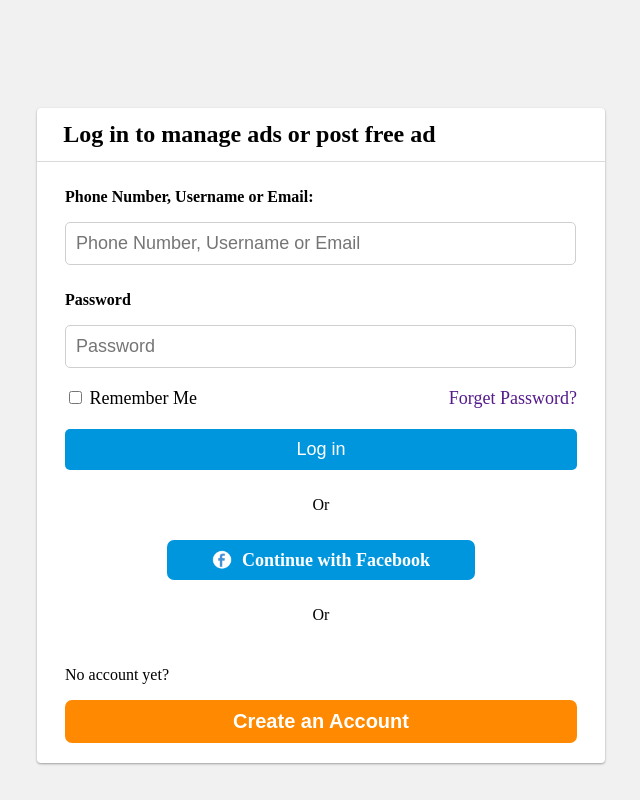
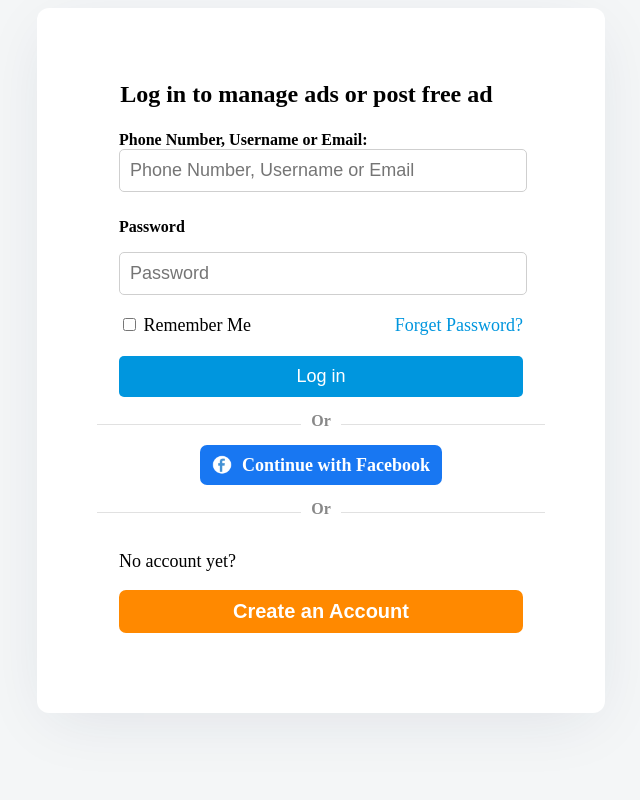
Before and after one commit to tikthib/Internet-Programming, a plain HTML site: page Internet-Programming-Y1-S1/pages/login.html in a window 1280 px wide. Shown: the whole page, without its empty margins (319-959 px from the left). Drawn offline with Linux system fonts and the light colour scheme; files whose address does not match are found by name.

Commit message:
update login

```diff
--- a/Internet-Programming-Y1-S1/css/forgetPasswordForm.css
+++ b/Internet-Programming-Y1-S1/css/forgetPasswordForm.css
@@ -1,9 +1,8 @@
 body {
-    background: #F4F6F7;
+  background: #f4f6f7;
 }
 .forget-password-form {
   width: 42%;
-    /* width: 40%; */
   height: auto;
   margin: auto;
   background: #fff;
@@ -13,23 +12,22 @@ body {
   border-radius: 12px;
 }
 
-
 h3 {
   font-size: 24px;
   font-weight: 900;
   color: #202a4d;
   line-height: 24px;
 }
-label{
+label {
   font-weight: 600;
   color: #202a4d;
   font-size: 16px;
 }
-p{
+p {
   font-size: 18px;
   font-weight: 600;
 }
-.form-control{
+.form-control {
   padding: 9px;
 }
 
@@ -41,7 +39,7 @@ p{
   font-weight: 700;
   padding: 10px;
 }
-input::placeholder{
+input::placeholder {
   font-weight: 500;
   color: rgb(201, 193, 193);
 }
@@ -50,11 +48,7 @@ input::placeholder{
   background: #047db4;
 }
 
-
-
-
-
-@media only screen and (max-width: 1400px){
+@media only screen and (max-width: 1400px) {
   .forget-password-form {
     width: 50%;
     /* width: 40%; */
@@ -67,27 +61,27 @@ input::placeholder{
     border-radius: 12px;
   }
 }
-@media only screen and (max-width: 1200px){
+@media only screen and (max-width: 1200px) {
   .forget-password-form {
     width: 56%;
   }
 }
-@media only screen and (max-width: 1024px){
+@media only screen and (max-width: 1024px) {
   .forget-password-form {
     width: 60%;
   }
 }
-@media only screen and (max-width: 995px){
+@media only screen and (max-width: 995px) {
   .forget-password-form {
     width: 65%;
   }
 }
-@media only screen and (max-width: 768px){
+@media only screen and (max-width: 768px) {
   .forget-password-form {
     width: 75%;
   }
 }
-@media only screen and (max-width: 576px){
+@media only screen and (max-width: 576px) {
   .forget-password-form {
     width: 90%;
   }
--- a/Internet-Programming-Y1-S1/css/login.css
+++ b/Internet-Programming-Y1-S1/css/login.css
@@ -1,5 +1,5 @@
 body {
-    background-color: #f1f1f1;
+  background: #f4f6f7;
 }
 .login-container {
   display: flex;
@@ -7,16 +7,18 @@ body {
   justify-content: center;
 }
 .form-login {
-    width: 30%;
-    margin-top: 100px;
-    background-color: #ffffff;
-    border-radius: 0.25rem;
-    box-shadow: rgba(0, 0, 0, 0.12) 0px 1px 3px, rgba(0, 0, 0, 0.24) 0px 1px 2px;
+  width: 42%;
+  height: auto;
+  margin: auto;
+  background: #fff;
+  box-sizing: border-box;
+  padding: 60px 60px;
+  box-shadow: 0px 14px 62px -12px rgba(32, 42, 77, 0.1);
+  border-radius: 12px;
 }
 .form-titile {
   display: flex;
   flex-wrap: wrap;
-    border-bottom: 1px solid rgb(219, 218, 218);
   padding: 13px;
 }
 .form-titile h2 {
@@ -28,7 +30,36 @@ body {
   margin: auto;
   flex-wrap: wrap;
   margin-top: 10px;
-    width: 90%
+  width: 90%;
+}
+.devide {
+  text-align: center;
+  margin: 15px 0;
+  font-size: 16px;
+  font-weight: 700;
+  color: #888;
+  position: relative;
+}
+
+span {
+  background: #fff;
+  display: inline-block;
+  padding-left: 10px;
+  padding-right: 10px;
+  position: relative;
+  z-index: 9;
+  font-size: 16px;
+}
+
+.devide::before {
+  content: "";
+  height: 1px;
+  background: #e1e1e1;
+  width: 100%;
+  position: absolute;
+  left: 0;
+  top: 12px;
+  box-sizing: border-box;
 }
 .label {
   width: 100%;
@@ -46,7 +77,8 @@ body {
   border: 0.5px solid rgb(207, 207, 207) !important;
   outline: none;
 }
-.remember-me, .forget-password {
+.remember-me,
+.forget-password {
   margin-top: 10px;
   font-size: 18px;
 }
@@ -57,6 +89,9 @@ body {
   width: 50%;
   display: flex;
   justify-content: end;
+}
+.forget-password a {
+  color: #0096de;
 }
 a {
   text-decoration: none;
@@ -81,7 +116,7 @@ input {
 .continue-with-facebook {
   display: flex;
   justify-content: center;
-    background-color: #0096de;
+  background: #1877f2;
   width: 60%;
   border-radius: 7px;
   color: white;
@@ -97,6 +132,7 @@ input {
 }
 .no-acc {
   width: 100%;
+  font-size: 18px;
 }
 .create-acc-btn {
   background-color: #ff8900;
@@ -115,9 +151,14 @@ input {
     width: 45%;
   }
 }
+@media only screen and (max-width: 1200px) {
+  .form-login {
+    width: 56%;
+  }
+}
 @media screen and (max-width: 1000px) and (min-width: 850px) {
   .form-login {
-        width: 60%;
+    width: 65%;
   }
 }
 @media screen and (max-width: 850px) and (min-width: 500px) {
@@ -128,7 +169,7 @@ input {
     font-size: 15px;
   }
 }
-@media screen and (max-width: 500px) {
+@media screen and (max-width: 678px) {
   .form-login {
     width: 90%;
   }
--- a/Internet-Programming-Y1-S1/css/registerForm.css
+++ b/Internet-Programming-Y1-S1/css/registerForm.css
@@ -3,7 +3,6 @@ body {
 }
 .wrapper {
     width: 42%;
-    /* width: 40%; */
     height: auto;
     margin: auto;
     background: #fff;
@@ -108,7 +107,6 @@ span.bi.bi-facebook {
 @media only screen and (max-width: 1400px){
     .wrapper {
         width: 50%;
-        /* width: 40%; */
         height: auto;
         margin: auto;
         background: #fff;
@@ -116,10 +114,6 @@ span.bi.bi-facebook {
         padding: 60px 60px;
         box-shadow: 0px 14px 62px -12px rgba(32, 42, 77, 0.1);
         border-radius: 12px;
-    }
-    .btn-facebook {
-        /* background: #a9bbd3;
-        width: 80%; */
     }
 }
 @media only screen and (max-width: 1200px){
--- a/Internet-Programming-Y1-S1/pages/login.html
+++ b/Internet-Programming-Y1-S1/pages/login.html
@@ -14,7 +14,7 @@
             </div>
             <div class="login-form-control">
                 <div class="label">
-                    <p>Phone Number, Username or Email:</p>
+                    Phone Number, Username or Email:
                 </div>
                 <div class="form-el">
                     <input type="text" placeholder="Phone Number, Username or Email">
@@ -34,14 +34,14 @@
                     <label for="remember-me">Remember Me</label>
                 </div>
                 <div class="forget-password">
-                    <a href="">Forget Password?</a>
+                    <a href="forgetPasswordForm.html">Forget Password?</a>
                 </div>
             </div>
             <div class="login-form-control">
                 <button class="login-btn">Log in</button>
             </div>
-            <div class="login-form-control item-center">
-                <p>Or</p>
+            <div class="col-12 devide">
+                <span>Or</span>
             </div>
             <div class="login-form-control item-center">
                 <div class="continue-with-facebook">
@@ -49,8 +49,8 @@
                     <p>Continue with Facebook</p>
                 </div>
             </div>
-            <div class="login-form-control item-center">
-                <p>Or</p>
+            <div class="col-12 devide">
+                <span>Or</span>
             </div>
             <div class="login-form-control">
                 <p class="no-acc">No account yet?</p>
```
Also changed, not shown: Internet-Programming-Y1-S1/index.html (+6 -6 lines), Internet-Programming-Y1-S1/images/footer/appGallery.png (renamed from Internet-Programming-Y1-S1/images/appGallery.png), Internet-Programming-Y1-S1/images/footer/appstore.png (renamed from Internet-Programming-Y1-S1/images/appstore.png), Internet-Programming-Y1-S1/images/footer/fb-logo.png (renamed from Internet-Programming-Y1-S1/images/fb-logo.png), Internet-Programming-Y1-S1/images/footer/footer.png (renamed from Internet-Programming-Y1-S1/images/footer.png), Internet-Programming-Y1-S1/images/footer/playstore.png (renamed from Internet-Programming-Y1-S1/images/playstore.png), Internet-Programming-Y1-S1/images/footer/qr.png (renamed from Internet-Programming-Y1-S1/images/qr.png). Lines whose indentation alone changed are shown as unchanged.
